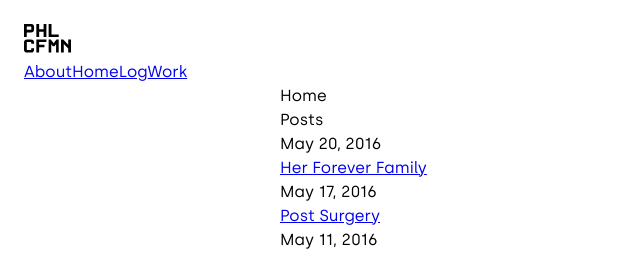
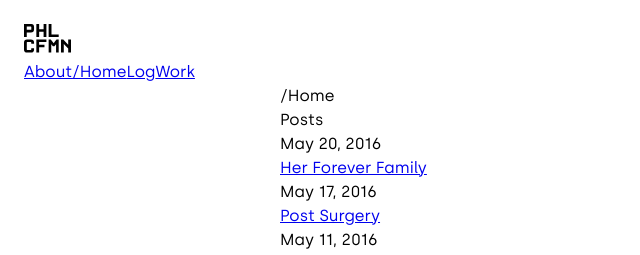
Before and after one commit to philcoffman/philcoffman.com, a Jekyll site: the page built from index.md, in a window 1280 px wide. Shown: the top 255 px of the page, without its empty margins (0-640 px from the left). Built offline with Jekyll 4.4.1, drawn with Linux system fonts in a browser that asks for light colours.

```diff
--- a/index.md
+++ b/index.md
@@ -1,5 +1,5 @@
 ---
-title: Home
+title: "/Home"
 position: 0
 layout: home
 ---
```
